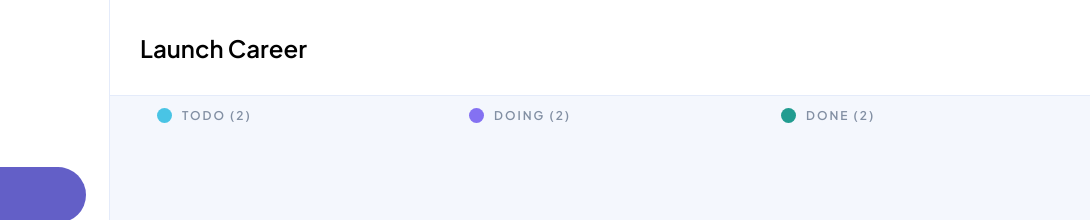
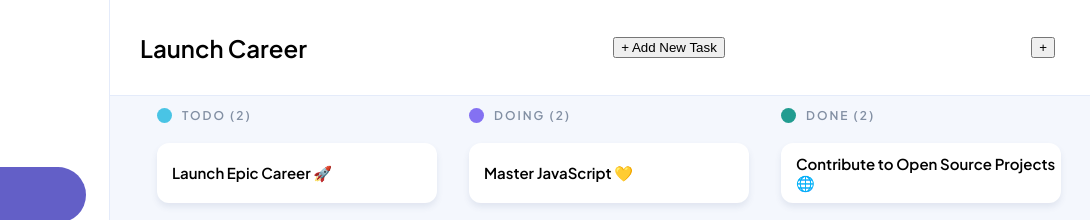
Before and after one commit to lu-ani/LUDSOK2529_FTO2506_GroupA_Ludwe-Sokani_JSL05, a plain HTML site: page index.html in a window 1280 px wide. Shown: the top 220 px of the page, 190-1280 px from the left. Drawn offline with Linux system fonts and the light colour scheme.

Commit message:
Add two buttons at the end of form

```diff
--- a/index.html
+++ b/index.html
@@ -44,6 +44,8 @@
             Launch Career
           </h2>
         </div>
+        <button id="big-add-task" class="add-task">+ Add New Task</button>
+        <button id="small-add-task" class="small-add-task">+</button>
       </header>
 
       <div class="container">
```
